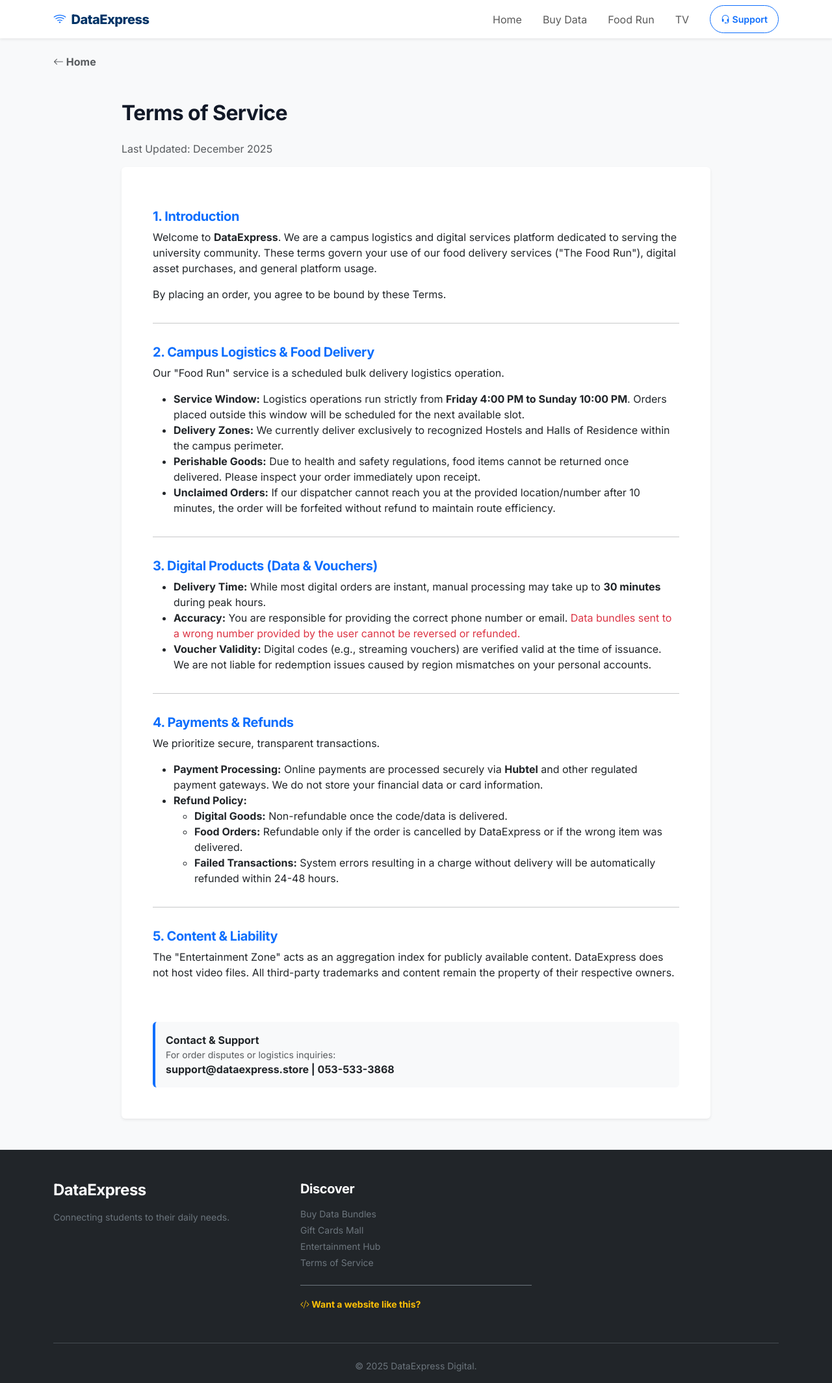
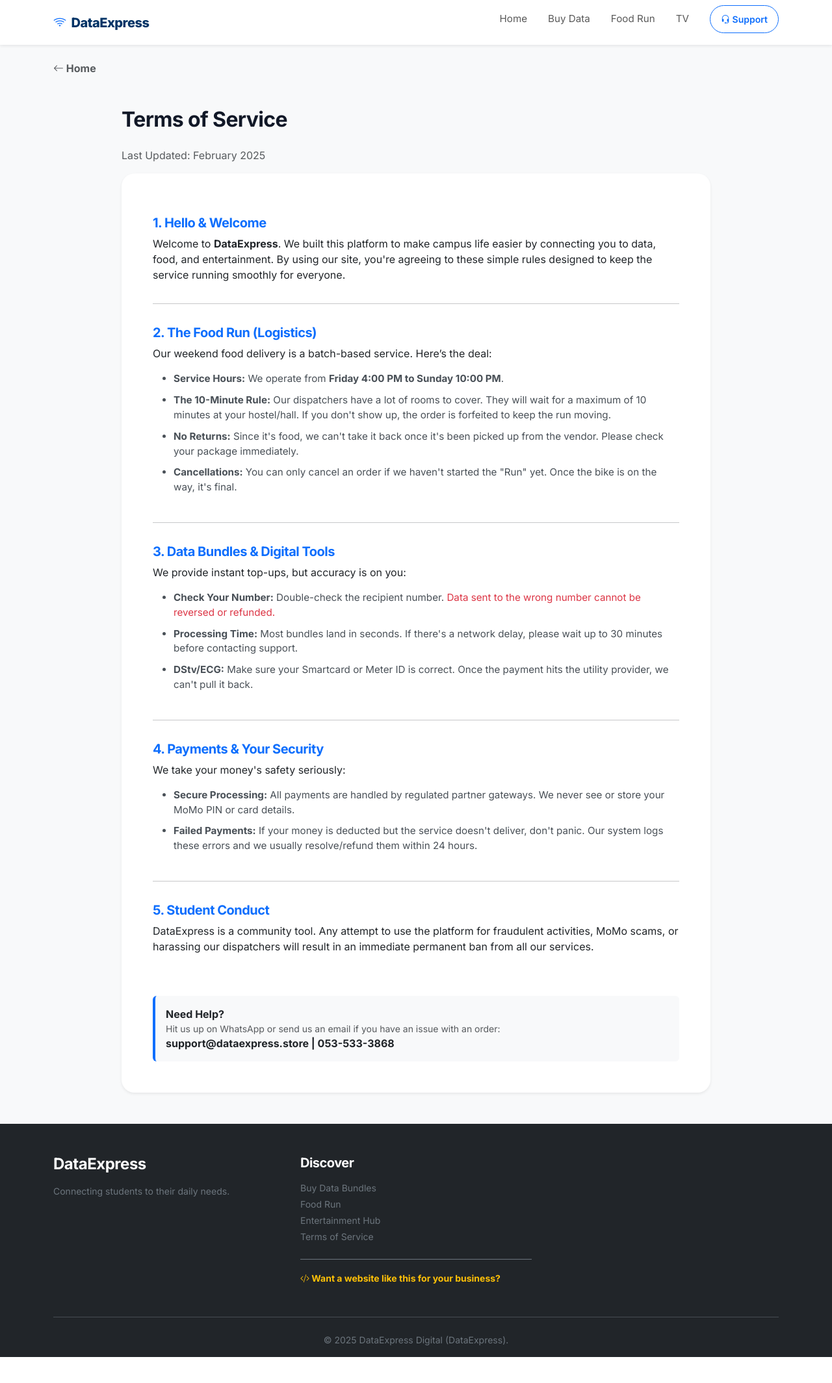
Before and after one commit to Chris-hub100/data-express, a Flask app: page /terms in a window 1280 px wide. Shown: the whole page at 65% size. After the commit the page ends 2089 px from the top, so only its background shows below. Run offline with Flask 3, Linux system fonts and the light colour scheme; some libraries are stand-ins or nearby versions.

Commit message:
Support Update_17

```diff
--- a/templates/base.html
+++ b/templates/base.html
@@ -154,9 +154,10 @@
                 <div class="col-6 col-md-4 mb-4">
                     <h5 class="fw-bold mb-3">Discover</h5>
                     <a href="/shop" class="text-secondary text-decoration-none d-block mb-1 small">Buy Data Bundles</a>
+                    <a href="/foodrun" class="text-secondary text-decoration-none d-block mb-1 small">Food Run</a>
 
                     {% if not compliance_mode %}
-                    <a href="/vouchers" class="text-secondary text-decoration-none d-block mb-1 small">Gift Cards Mall</a>
+                    <!--a href="/vouchers" class="text-secondary text-decoration-none d-block mb-1 small">Gift Cards Mall</a-->
                     <a href="/tv" class="text-secondary text-decoration-none d-block mb-1 small">Entertainment Hub</a>
                     {% endif %}
 
@@ -164,7 +165,7 @@
                     <div class="mt-4 pt-3 border-top border-secondary">
                         <a href="https://wa.me/233535333868?text=I+love+your+site.+I+want+you+to+build+one+for+my+business."
                            class="text-warning text-decoration-none small fw-bold hover-glow">
-                           <i class="bi bi-code-slash"></i> Want a website like this?
+                           <i class="bi bi-code-slash"></i> Want a website like this for your business?
                         </a>
                     </div>
                 </div>
@@ -178,7 +179,7 @@
             </div>
             <hr class="border-secondary opacity-50 my-4">
             <div class="text-center text-secondary small">
-                &copy; 2025 DataExpress Digital.
+                &copy; 2025 DataExpress Digital (DataExpress).
             </div>
         </div>
         <div class="d-md-none" style="height: 60px;"></div>
--- a/templates/terms.html
+++ b/templates/terms.html
@@ -13,61 +13,55 @@
         <div class="col-lg-10">
 
             <h2 class="fw-bold mb-4">Terms of Service</h2>
-            <p class="text-muted">Last Updated: December 2025</p>
+            <p class="text-muted">Last Updated: February 2025</p>
 
-            <div class="card shadow-sm border-0 p-4 p-md-5">
+            <div class="card shadow-sm border-0 p-4 p-md-5" style="border-radius: 20px;">
 
-                <h5 class="fw-bold text-primary mt-3">1. Introduction</h5>
-                <p>Welcome to <strong>DataExpress</strong>. We are a campus logistics and digital services platform dedicated to serving the university community. These terms govern your use of our food delivery services ("The Food Run"), digital asset purchases, and general platform usage.</p>
-                <p>By placing an order, you agree to be bound by these Terms.</p>
+                <h5 class="fw-bold text-primary mt-3">1. Hello & Welcome</h5>
+                <p>Welcome to <strong>DataExpress</strong>. We built this platform to make campus life easier by connecting you to data, food, and entertainment. By using our site, you're agreeing to these simple rules designed to keep the service running smoothly for everyone.</p>
 
                 <hr>
 
-                <!-- SECTION 2: LOGISTICS (Put this first for Hubtel Approval) -->
-                <h5 class="fw-bold text-primary mt-3">2. Campus Logistics & Food Delivery</h5>
-                <p>Our "Food Run" service is a scheduled bulk delivery logistics operation.</p>
+                <!-- SECTION 2: THE FOOD RUN -->
+                <h5 class="fw-bold text-primary mt-3">2. The Food Run (Logistics)</h5>
+                <p>Our weekend food delivery is a batch-based service. Here’s the deal:</p>
                 <ul>
-                    <li><strong>Service Window:</strong> Logistics operations run strictly from <strong>Friday 4:00 PM to Sunday 10:00 PM</strong>. Orders placed outside this window will be scheduled for the next available slot.</li>
-                    <li><strong>Delivery Zones:</strong> We currently deliver exclusively to recognized Hostels and Halls of Residence within the campus perimeter.</li>
-                    <li><strong>Perishable Goods:</strong> Due to health and safety regulations, food items cannot be returned once delivered. Please inspect your order immediately upon receipt.</li>
-                    <li><strong>Unclaimed Orders:</strong> If our dispatcher cannot reach you at the provided location/number after 10 minutes, the order will be forfeited without refund to maintain route efficiency.</li>
+                    <li><strong>Service Hours:</strong> We operate from <strong>Friday 4:00 PM to Sunday 10:00 PM</strong>.</li>
+                    <li><strong>The 10-Minute Rule:</strong> Our dispatchers have a lot of rooms to cover. They will wait for a maximum of 10 minutes at your hostel/hall. If you don't show up, the order is forfeited to keep the run moving.</li>
+                    <li><strong>No Returns:</strong> Since it's food, we can't take it back once it's been picked up from the vendor. Please check your package immediately.</li>
+                    <li><strong>Cancellations:</strong> You can only cancel an order if we haven't started the "Run" yet. Once the bike is on the way, it's final.</li>
                 </ul>
 
                 <hr>
 
-                <!-- SECTION 3: DIGITAL SERVICES -->
-                <h5 class="fw-bold text-primary mt-3">3. Digital Products (Data & Vouchers)</h5>
+                <!-- SECTION 3: DATA & UTILITIES -->
+                <h5 class="fw-bold text-primary mt-3">3. Data Bundles & Digital Tools</h5>
+                <p>We provide instant top-ups, but accuracy is on you:</p>
                 <ul>
-                    <li><strong>Delivery Time:</strong> While most digital orders are instant, manual processing may take up to <strong>30 minutes</strong> during peak hours.</li>
-                    <li><strong>Accuracy:</strong> You are responsible for providing the correct phone number or email. <span class="text-danger">Data bundles sent to a wrong number provided by the user cannot be reversed or refunded.</span></li>
-                    <li><strong>Voucher Validity:</strong> Digital codes (e.g., streaming vouchers) are verified valid at the time of issuance. We are not liable for redemption issues caused by region mismatches on your personal accounts.</li>
+                    <li><strong>Check Your Number:</strong> Double-check the recipient number. <span class="text-danger">Data sent to the wrong number cannot be reversed or refunded.</span></li>
+                    <li><strong>Processing Time:</strong> Most bundles land in seconds. If there's a network delay, please wait up to 30 minutes before contacting support.</li>
+                    <li><strong>DStv/ECG:</strong> Make sure your Smartcard or Meter ID is correct. Once the payment hits the utility provider, we can't pull it back.</li>
                 </ul>
 
                 <hr>
 
                 <!-- SECTION 4: PAYMENTS -->
-                <h5 class="fw-bold text-primary mt-3">4. Payments & Refunds</h5>
-                <p>We prioritize secure, transparent transactions.</p>
+                <h5 class="fw-bold text-primary mt-3">4. Payments & Your Security</h5>
+                <p>We take your money's safety seriously:</p>
                 <ul>
-                    <li><strong>Payment Processing:</strong> Online payments are processed securely via <strong>Hubtel</strong> and other regulated payment gateways. We do not store your financial data or card information.</li>
-                    <li><strong>Refund Policy:</strong>
-                        <ul>
-                            <li><strong>Digital Goods:</strong> Non-refundable once the code/data is delivered.</li>
-                            <li><strong>Food Orders:</strong> Refundable only if the order is cancelled by DataExpress or if the wrong item was delivered.</li>
-                            <li><strong>Failed Transactions:</strong> System errors resulting in a charge without delivery will be automatically refunded within 24-48 hours.</li>
-                        </ul>
-                    </li>
+                    <li><strong>Secure Processing:</strong> All payments are handled by regulated partner gateways. We never see or store your MoMo PIN or card details.</li>
+                    <li><strong>Failed Payments:</strong> If your money is deducted but the service doesn't deliver, don't panic. Our system logs these errors and we usually resolve/refund them within 24 hours.</li>
                 </ul>
 
                 <hr>
 
-                <!-- SECTION 5: LIABILITY -->
-                <h5 class="fw-bold text-primary mt-3">5. Content & Liability</h5>
-                <p>The "Entertainment Zone" acts as an aggregation index for publicly available content. DataExpress does not host video files. All third-party trademarks and content remain the property of their respective owners.</p>
+                <!-- SECTION 5: FAIR USE -->
+                <h5 class="fw-bold text-primary mt-3">5. Student Conduct</h5>
+                <p>DataExpress is a community tool. Any attempt to use the platform for fraudulent activities, MoMo scams, or harassing our dispatchers will result in an immediate permanent ban from all our services.</p>
 
                 <div class="mt-5 p-3 bg-light rounded border-start border-4 border-primary">
-                    <p class="mb-0 fw-bold">Contact & Support</p>
-                    <p class="small text-muted mb-0">For order disputes or logistics inquiries:</p>
+                    <p class="mb-0 fw-bold">Need Help?</p>
+                    <p class="small text-muted mb-0">Hit us up on WhatsApp or send us an email if you have an issue with an order:</p>
                     <p class="fw-bold text-dark mb-0">support@dataexpress.store | 053-533-3868</p>
                 </div>
 
@@ -76,4 +70,11 @@
     </div>
 </div>
 
+<style>
+    body { background-color: #f8f9fa; }
+    .card { border-radius: 20px; }
+    h5 { letter-spacing: -0.5px; }
+    li { margin-bottom: 10px; font-size: 0.95rem; color: #495057; }
+</style>
+
 {% endblock %}
```
